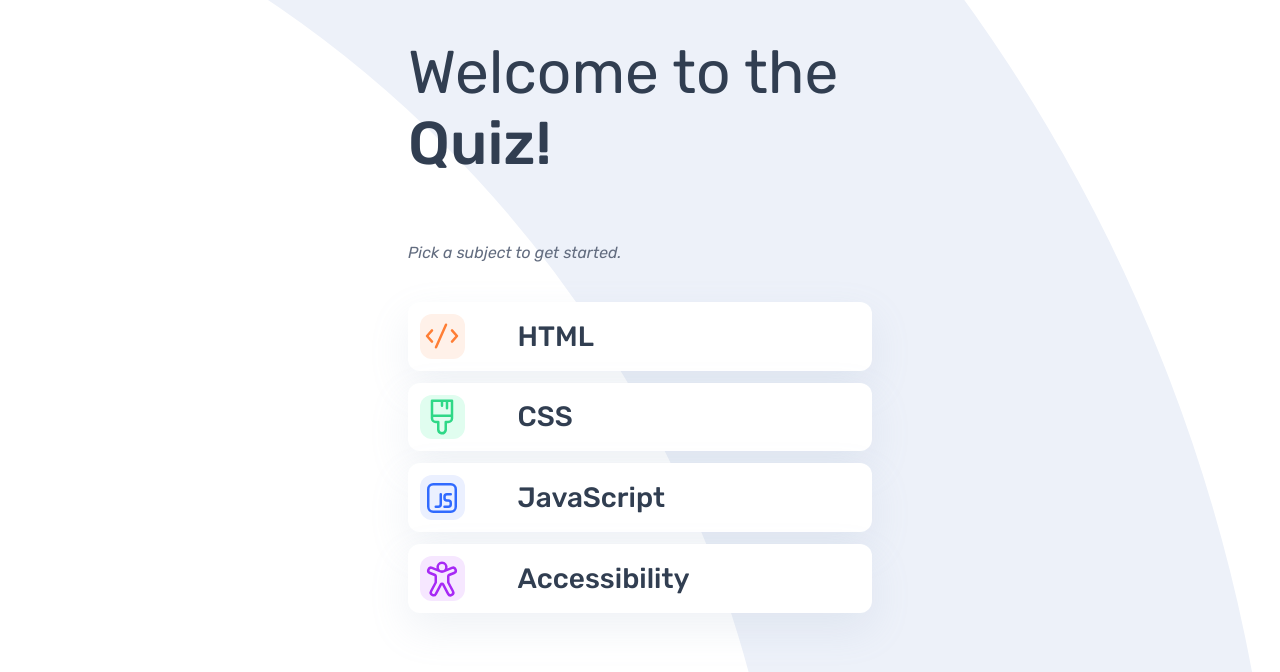
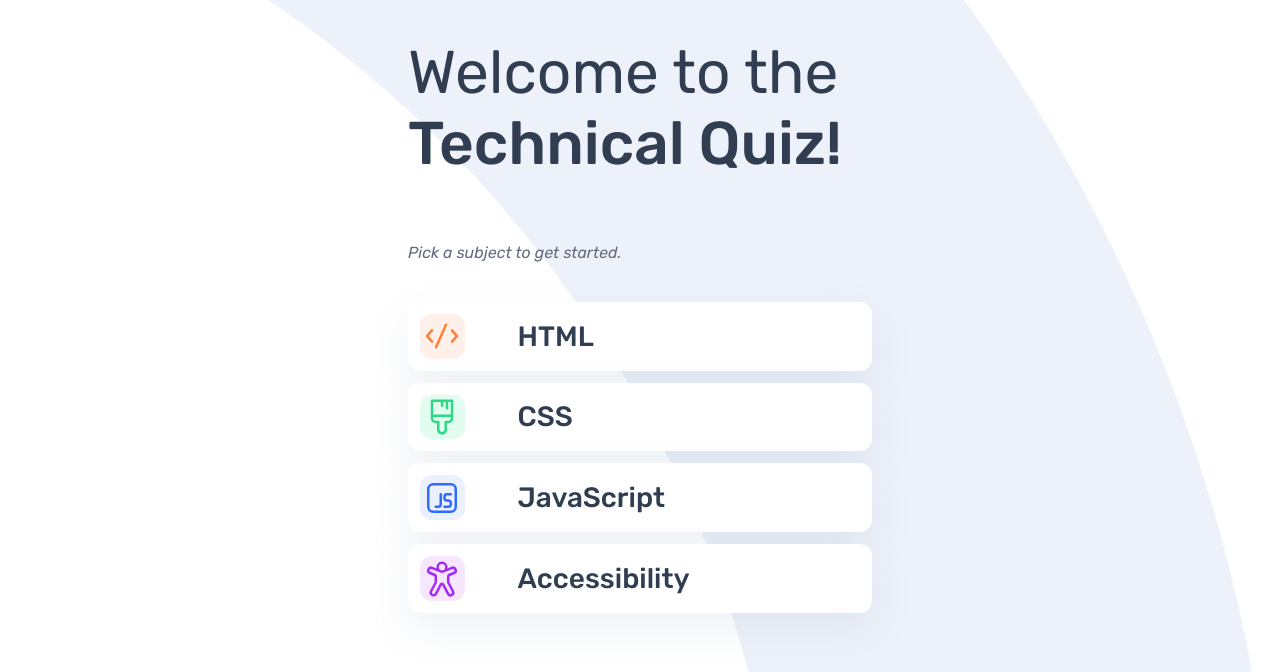
Before and after one commit to aenalpatani/online-quiz-app, a plain HTML site: page index.html in a window 1280 px wide. Shown: the part 128-800 px from the top of the page. Drawn offline with Linux system fonts and the light colour scheme.

Commit message:
Update index.html

```diff
--- a/index.html
+++ b/index.html
@@ -12,7 +12,7 @@
   <link rel="preconnect" href="https://fonts.gstatic.com" crossorigin>
   <link href="https://fonts.googleapis.com/css2?family=Rubik:ital,wght@0,400;0,500;1,400&display=swap" rel="stylesheet">
 
-  <title>quiz app</title>
+  <title>Online quiz app</title>
 </head>
 
 <body>
@@ -43,7 +43,7 @@
 
     <article class="start-menu">
       <div class="left-content">
-        <h1>Welcome to the <span class="bolded">Quiz!</span></h1>
+        <h1>Welcome to the <span class="bolded"> Technical Quiz!</span></h1>
         <p>Pick a subject to get started.</p>
       </div>
 
```
